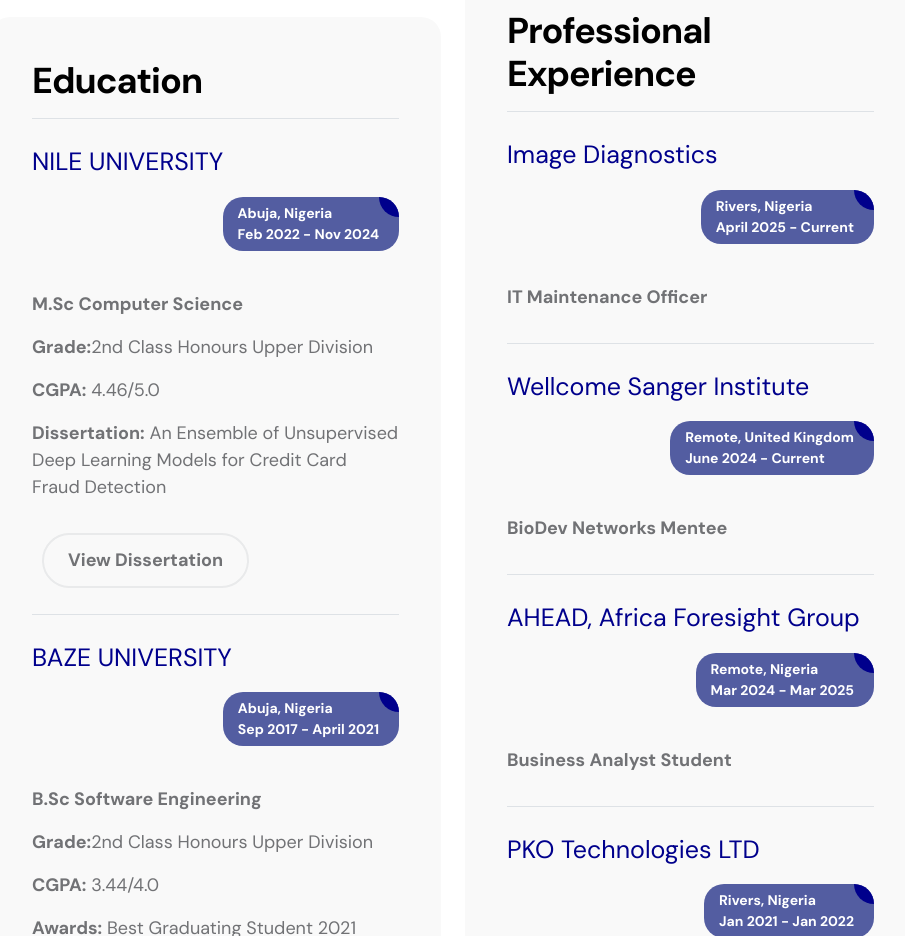
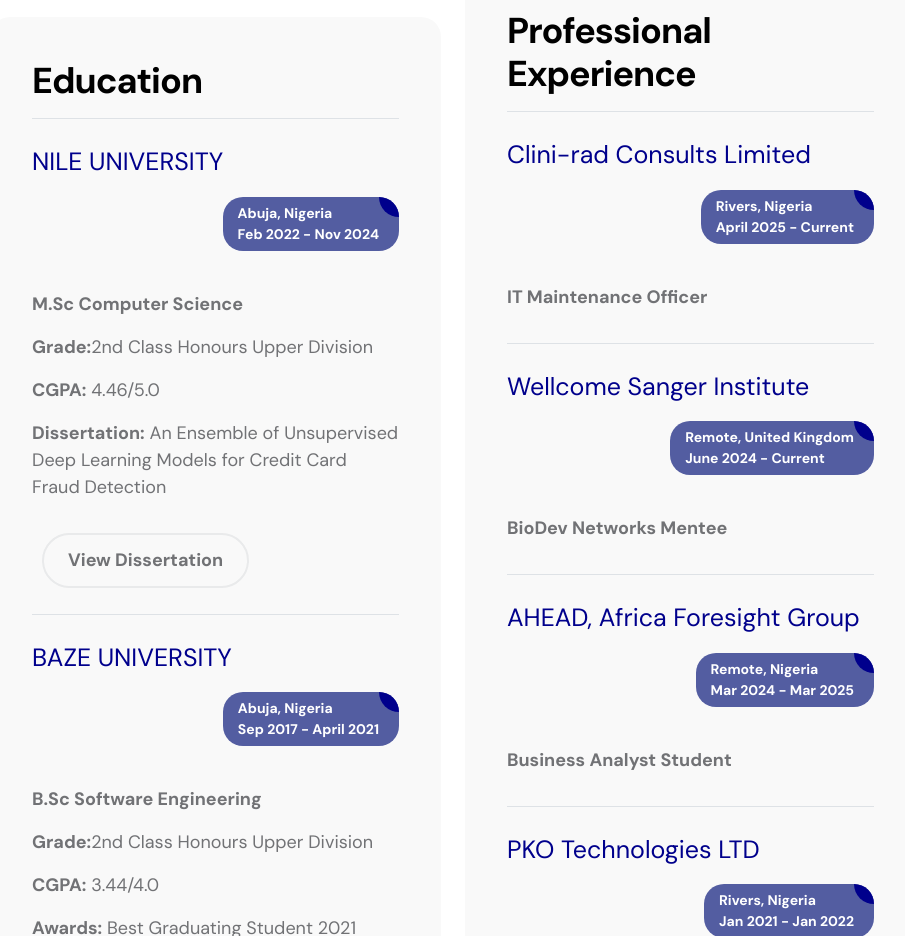
Before and after one commit to Ausbeth/Ausbeth.github.io, a plain HTML site: page index.html in a window 1280 px wide. Shown: the part 5280-6216 px from the top of the page, without its empty margins (187-1092 px from the left). Drawn offline with Linux system fonts and the light colour scheme.

Commit message:
Update professional experience section in index.html

```diff
--- a/index.html
+++ b/index.html
@@ -457,7 +457,7 @@
                                         </div>
 
                                        <div class="d-flex flex-wrap align-items-center mb-4 pb-3">
-                                            <p class="Ed-title">Image Diagnostics</p>
+                                            <p class="Ed-title">Clini-rad Consults Limited</p>
                                             <div class="resume-price-wrap ms-auto">
                                                 <p class="resume-price-text mb-0">Rivers, Nigeria</p>
                                                 <p class="resume-price-text mb-0">April 2025 - Current</p>
```
